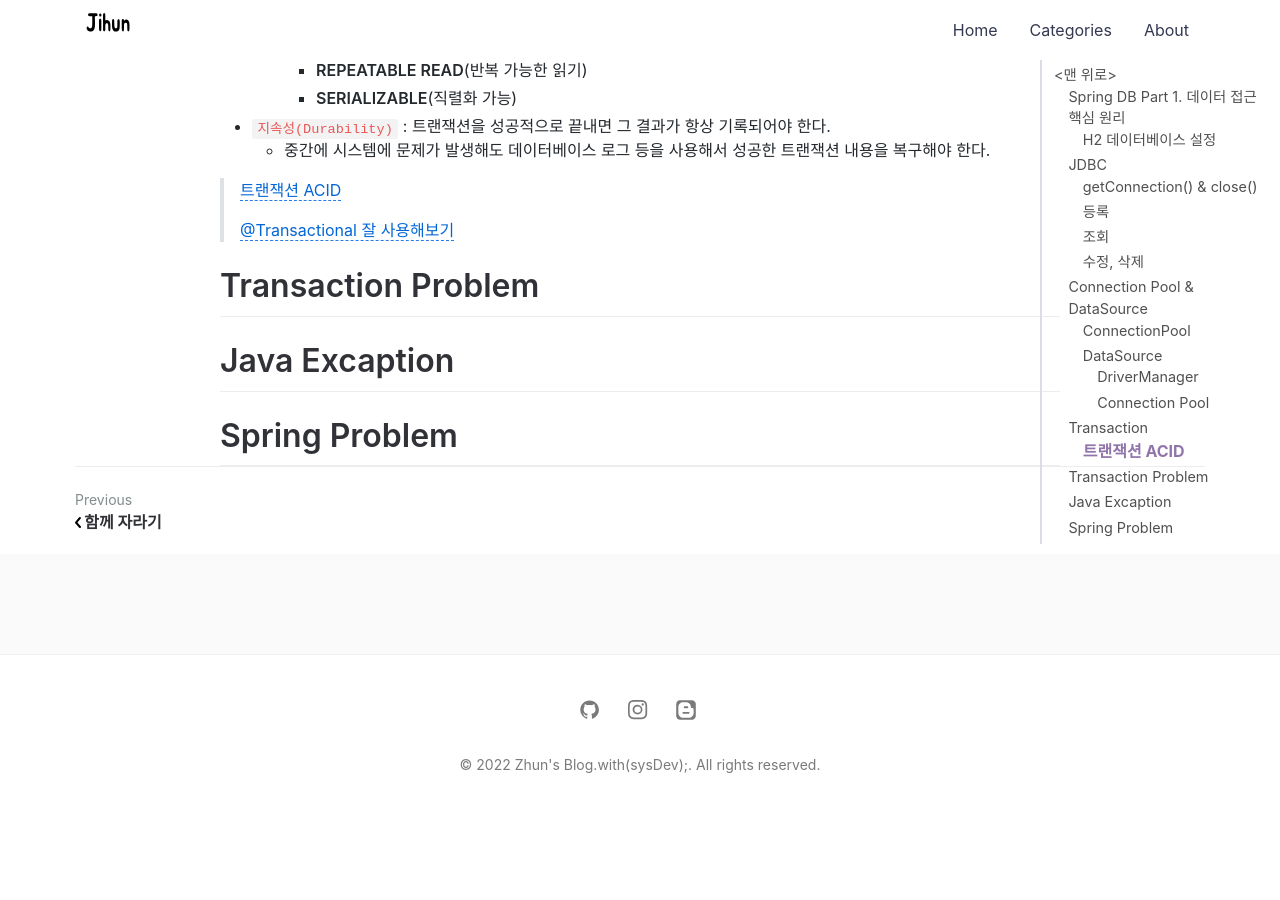
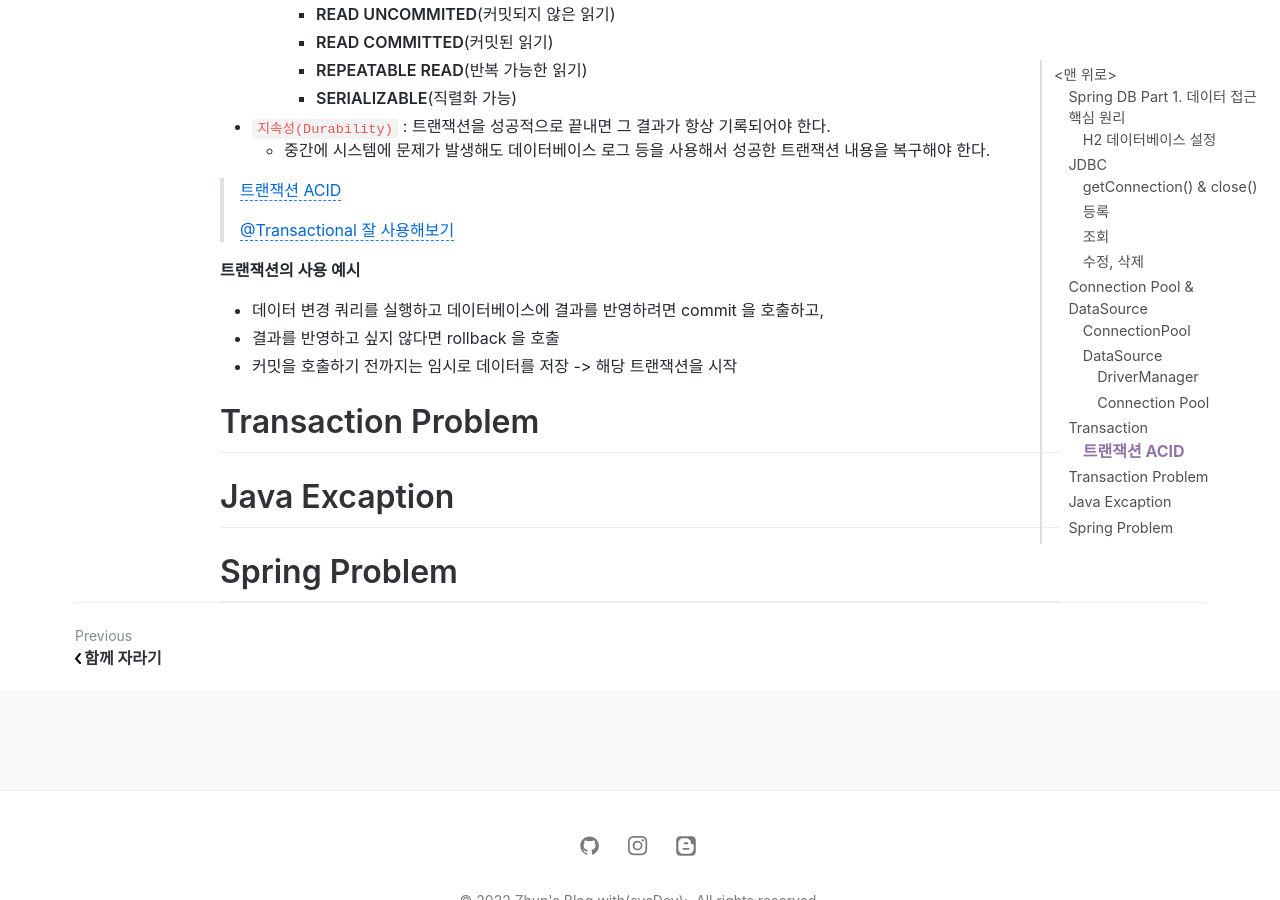
Before and after one commit to jihunparkme/jihunparkme.github.io, a Jekyll site: the page built from _posts/2022-08-08-Spring-DB-Part1.md, in a window 1280 px wide and 900 px high, scrolled down 8662 px. Built offline with Jekyll 4.4.1, drawn with Linux system fonts in a browser that asks for light colours; nearby versions of some CDN libraries; comment, search, counter and statistics services are not loaded; before the commit the page ends 9482 px from its top, so only the background shows below that; some of the changed text lies outside the part shown.

Commit message:
[Transaction] Transaction - DB 개념 이해

```diff
--- a/_posts/2022-08-08-Spring-DB-Part1.md
+++ b/_posts/2022-08-08-Spring-DB-Part1.md
@@ -376,6 +376,12 @@ void dataSourceConnectionPool() throws SQLException, InterruptedException {
 >
 > [@Transactional 잘 사용해보기](https://data-make.tistory.com/738)
 
+**트랜잭션의 사용 예시**
+
+- 데이터 변경 쿼리를 실행하고 데이터베이스에 결과를 반영하려면 commit 을 호출하고,
+- 결과를 반영하고 싶지 않다면 rollback 을 호출
+- 커밋을 호출하기 전까지는 임시로 데이터를 저장 -> 해당 트랜잭션을 시작
+
 # Transaction Problem
 
 # Java Excaption
```
